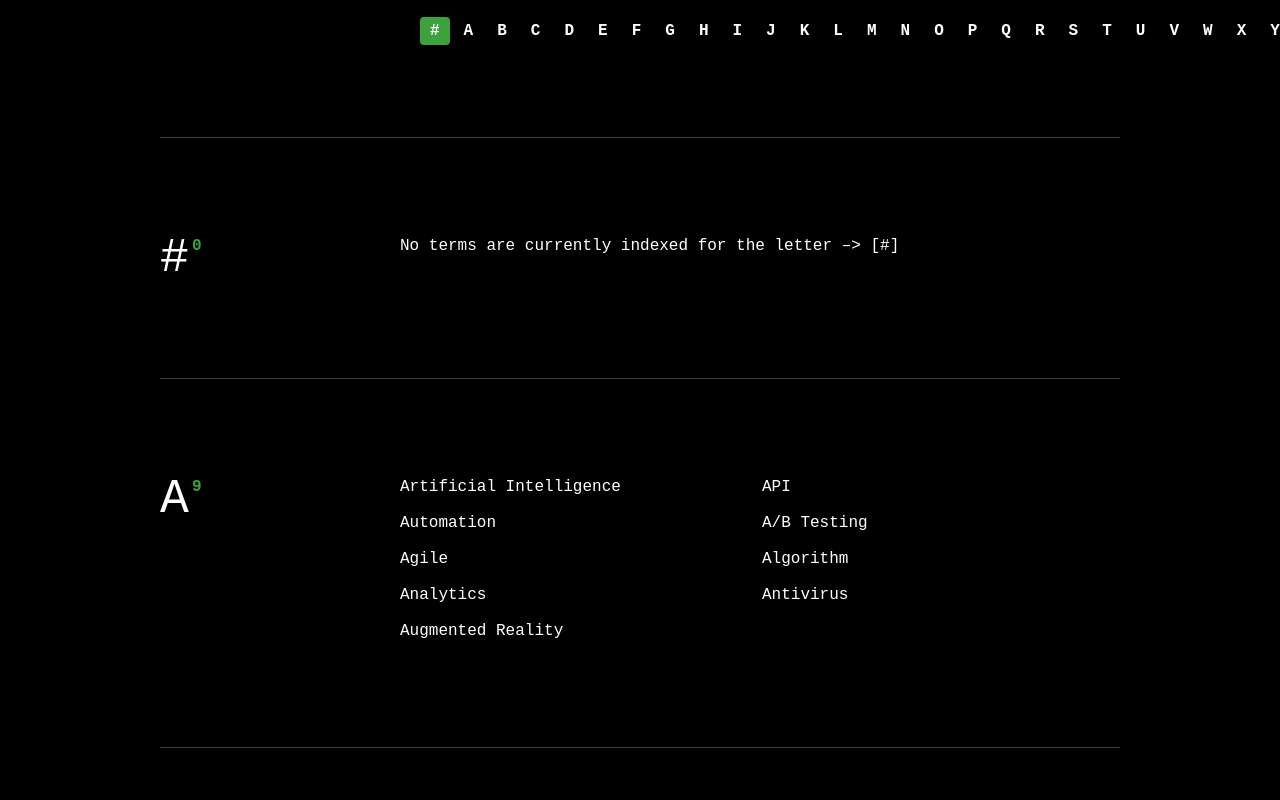
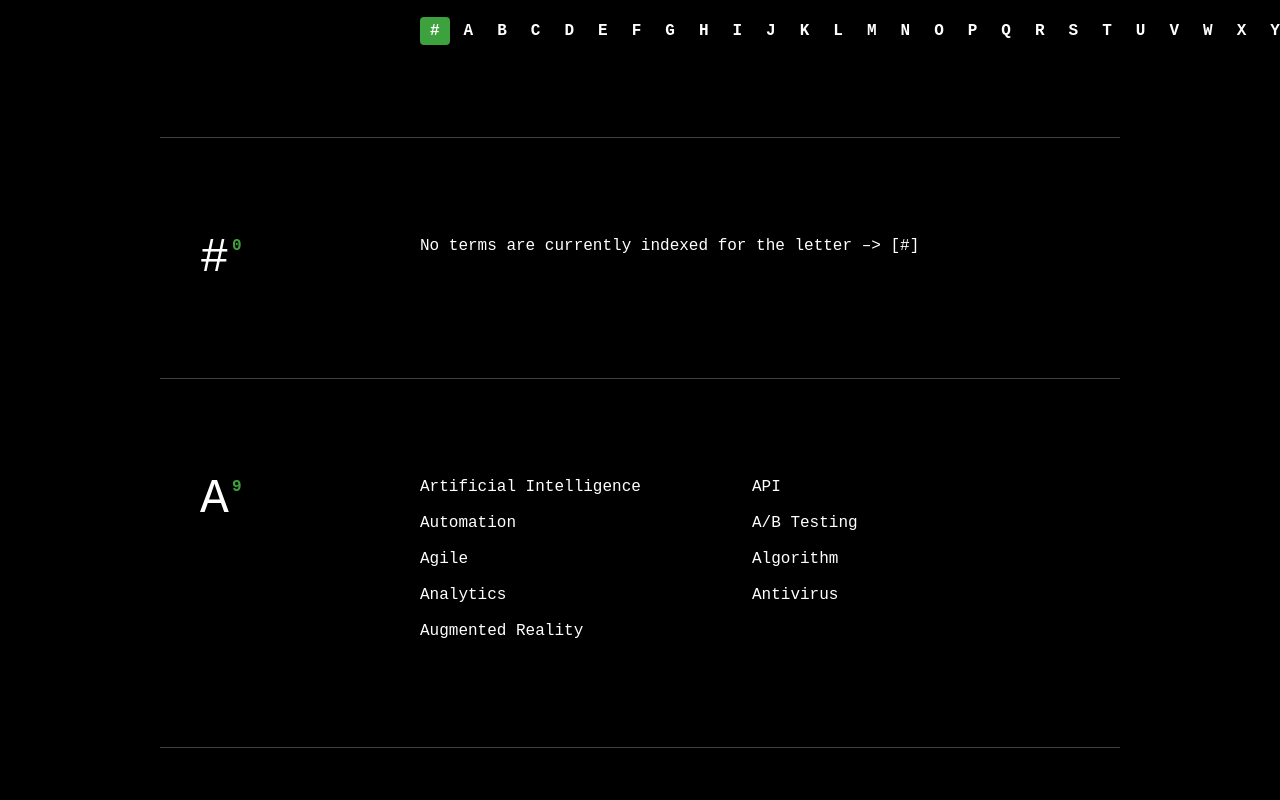
Before and after one commit to devthedud3/online-dictionary, a Next.js app: page / in a window 1280 px wide. Shown: the part 480-1280 px from the top of the page. Built offline with nearby package versions, Linux system fonts and the light colour scheme.

Commit message:
fix layout

```diff
--- a/src/app/(components)/Alphabet.tsx
+++ b/src/app/(components)/Alphabet.tsx
@@ -11,14 +11,14 @@ const Alphabet: React.FC<AlphabetProps> = ({ words }) => {
   const aZ = "#abcdefghijklmnopqrstuvwxyz".toUpperCase().split("");
 
   return (
-    <div className="flex flex-col">
+    <div className="">
       {aZ.map((letter, index) => {
         const groupedWords = words.filter((word) => word.startsWith(letter));
         return (
           <section
             key={`${letter}-${index}`}
             id={`letter-${letter}`}
-            className={`w-full justify-between py-24 ${
+            className={`w-full justify-between px-10 py-24 ${
               index !== aZ.length - 1 && "border-b"
             } border-zinc-700 grid lg:grid-cols-4`}
           >
```
